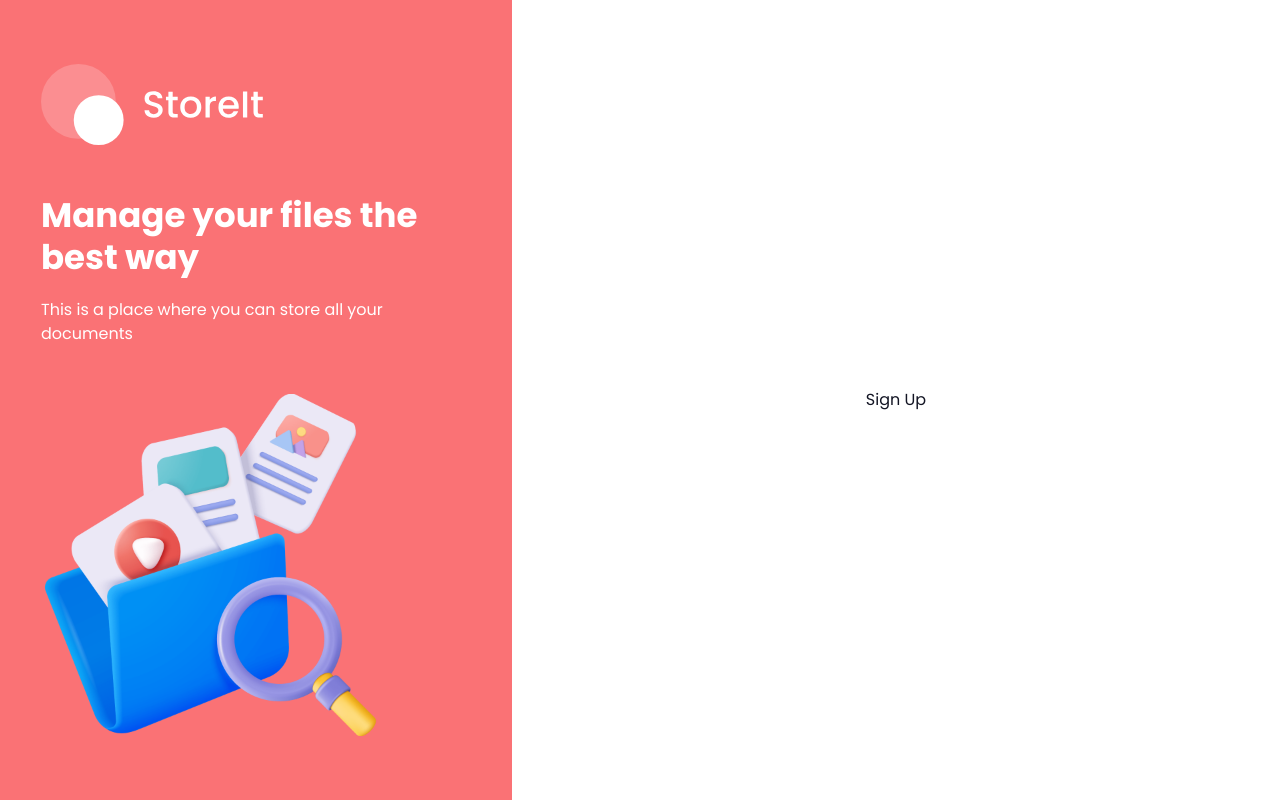
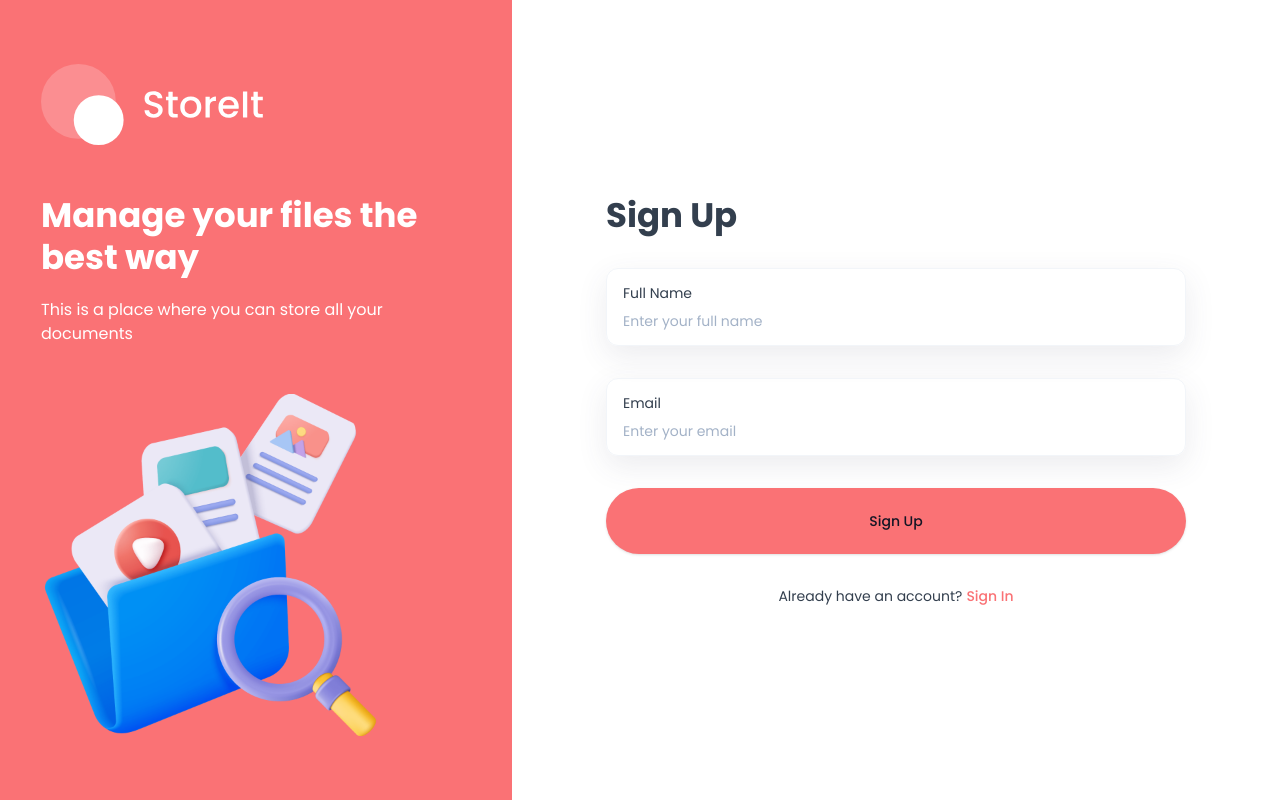
Before and after one commit to jpoliveira-JS/storage-management, a Next.js app: page /sign-up in a window 1280 px wide. Built offline with nearby package versions, Linux system fonts and the light colour scheme.

Commit message:
create base auth form component

```diff
--- a/app/(auth)/sign-in/page.tsx
+++ b/app/(auth)/sign-in/page.tsx
@@ -1,7 +1,6 @@
+import AuthForm from '@/components/AuthForm'
 import React from 'react'
 
-const SignIn = () => {
-  return <div>Sign In</div>
-}
+const SignIn = () => <AuthForm type='sign-in' />
 
 export default SignIn
--- a/app/(auth)/sign-up/page.tsx
+++ b/app/(auth)/sign-up/page.tsx
@@ -1,7 +1,6 @@
+import AuthForm from '@/components/AuthForm'
 import React from 'react'
 
-const SignUp = () => {
-  return <div>Sign Up</div>
-}
+const SignUp = () => <AuthForm type='sign-up' />
 
 export default SignUp
--- /dev/null
+++ b/components/AuthForm.tsx
@@ -0,0 +1,139 @@
+'use client'
+
+import { zodResolver } from '@hookform/resolvers/zod'
+import React, { useState } from 'react'
+import { Button } from '@/components/ui/button'
+import {
+  Form,
+  FormControl,
+  FormField,
+  FormItem,
+  FormLabel,
+  FormMessage,
+} from '@/components/ui/form'
+import { Input } from '@/components/ui/input'
+import { z } from 'zod'
+import { useForm } from 'react-hook-form'
+import Image from 'next/image'
+import Link from 'next/link'
+
+type FormType = 'sign-in' | 'sign-up'
+
+const authFormSchema = (formType: FormType) => {
+  return z.object({
+    fullName:
+      formType === 'sign-up'
+        ? z.string().min(2).max(50)
+        : z.string().optional(),
+    email: z.string().email(),
+  })
+}
+
+const AuthForm = ({ type }: { type: FormType }) => {
+  const [isLoading, setIsLoading] = useState(false)
+  const [errorMessage, setErrorMessage] = useState<string>('')
+
+  const formSchema = authFormSchema(type)
+
+  const form = useForm<z.infer<typeof formSchema>>({
+    resolver: zodResolver(formSchema),
+    defaultValues: {
+      fullName: '',
+      email: '',
+    },
+  })
+
+  // 2. Define a submit handler.
+  const onSubmit = async (values: z.infer<typeof formSchema>) => {
+    // Do something with the form values.
+    // ✅ This will be type-safe and validated.
+    console.log(values)
+  }
+
+  return (
+    <>
+      <Form {...form}>
+        <form onSubmit={form.handleSubmit(onSubmit)} className='auth-form'>
+          <h1 className='form-title'>
+            {type === 'sign-in' ? 'Sign In' : 'Sign Up'}
+          </h1>
+          {type === 'sign-up' && (
+            <FormField
+              control={form.control}
+              name='fullName'
+              render={({ field }) => (
+                <FormItem>
+                  <div className='shad-form-item'>
+                    <FormLabel className='shad-form-label'>Full Name</FormLabel>
+                    <FormControl>
+                      <Input
+                        placeholder='Enter your full name'
+                        className='shad-input'
+                        {...field}
+                      />
+                    </FormControl>
+                  </div>
+                  <FormMessage className='shad-form-message' />
+                </FormItem>
+              )}
+            />
+          )}
+          <FormField
+            control={form.control}
+            name='email'
+            render={({ field }) => (
+              <FormItem>
+                <div className='shad-form-item'>
+                  <FormLabel className='shad-form-label'>Email</FormLabel>
+                  <FormControl>
+                    <Input
+                      placeholder='Enter your email'
+                      className='shad-input'
+                      {...field}
+                    />
+                  </FormControl>
+                </div>
+                <FormMessage className='shad-form-message' />
+              </FormItem>
+            )}
+          />
+          <Button
+            type='submit'
+            className='form-submit-button'
+            disabled={isLoading}
+          >
+            {type === 'sign-in' ? 'Sign In' : 'Sign Up'}
+            {isLoading && (
+              <Image
+                src='assets/icons/loader.svg'
+                alt='loader'
+                width={24}
+                height={24}
+                className='ml-2 animate-spin'
+              />
+            )}
+          </Button>
+          {errorMessage && <p className='error-message'>*{errorMessage}</p>}
+          <div className='body-2 flex justify-center'>
+            <p className='text-light-100'>
+              {type === 'sign-in'
+                ? "Don't have an account?"
+                : 'Already have an account?'}
+            </p>
+            <Link
+              href={type === 'sign-in' ? '/sign-up' : '/sign-in'}
+              className='ml-1 font-medium text-brand'
+            >
+              {' '}
+              {type === 'sign-in' ? 'Sign Up' : 'Sign In'}
+            </Link>
+          </div>
+        </form>
+      </Form>
+
+      {/* OTP VERIFICATION */}
+    </>
+  )
+}
+
+export default AuthForm
```
